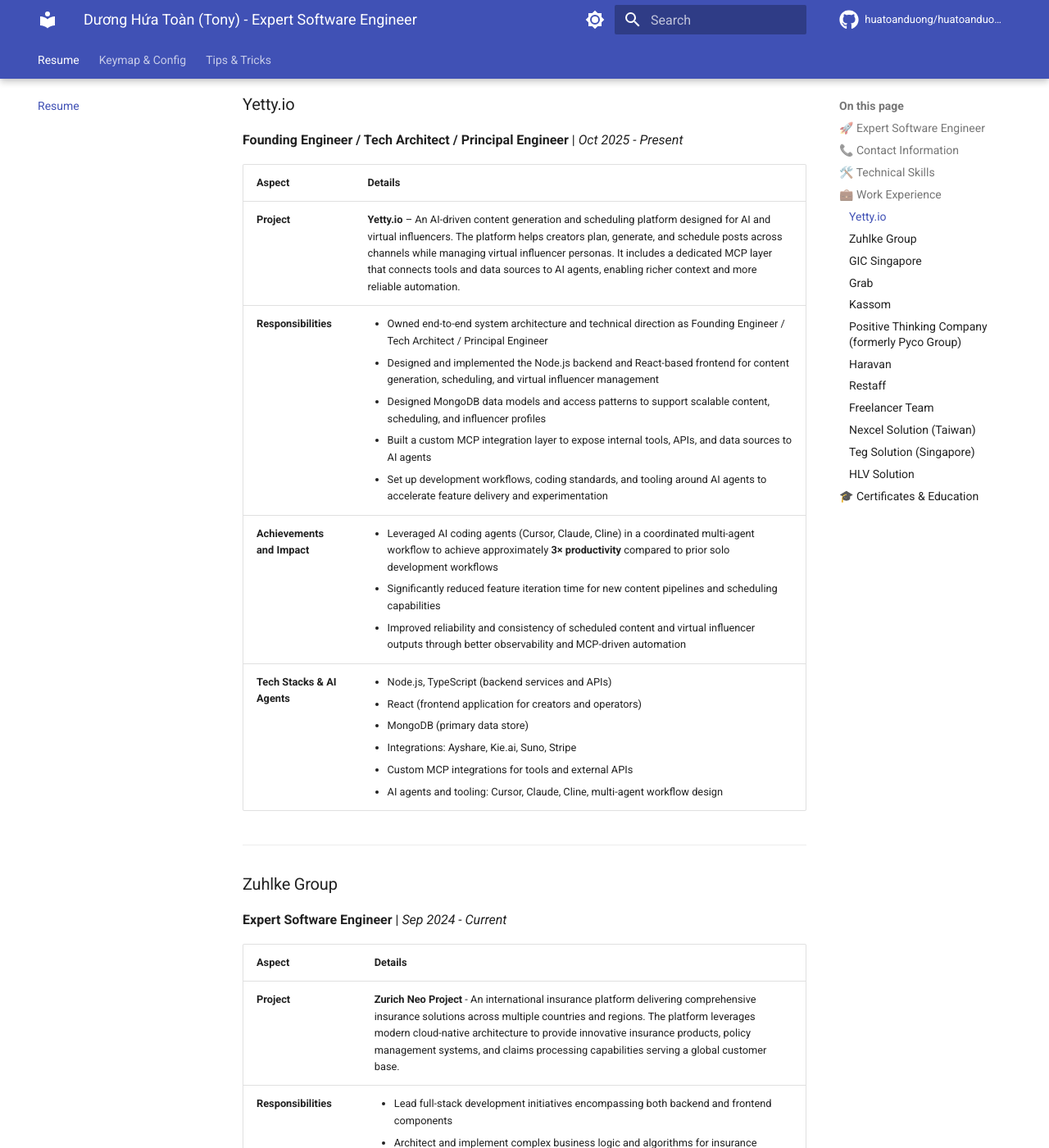
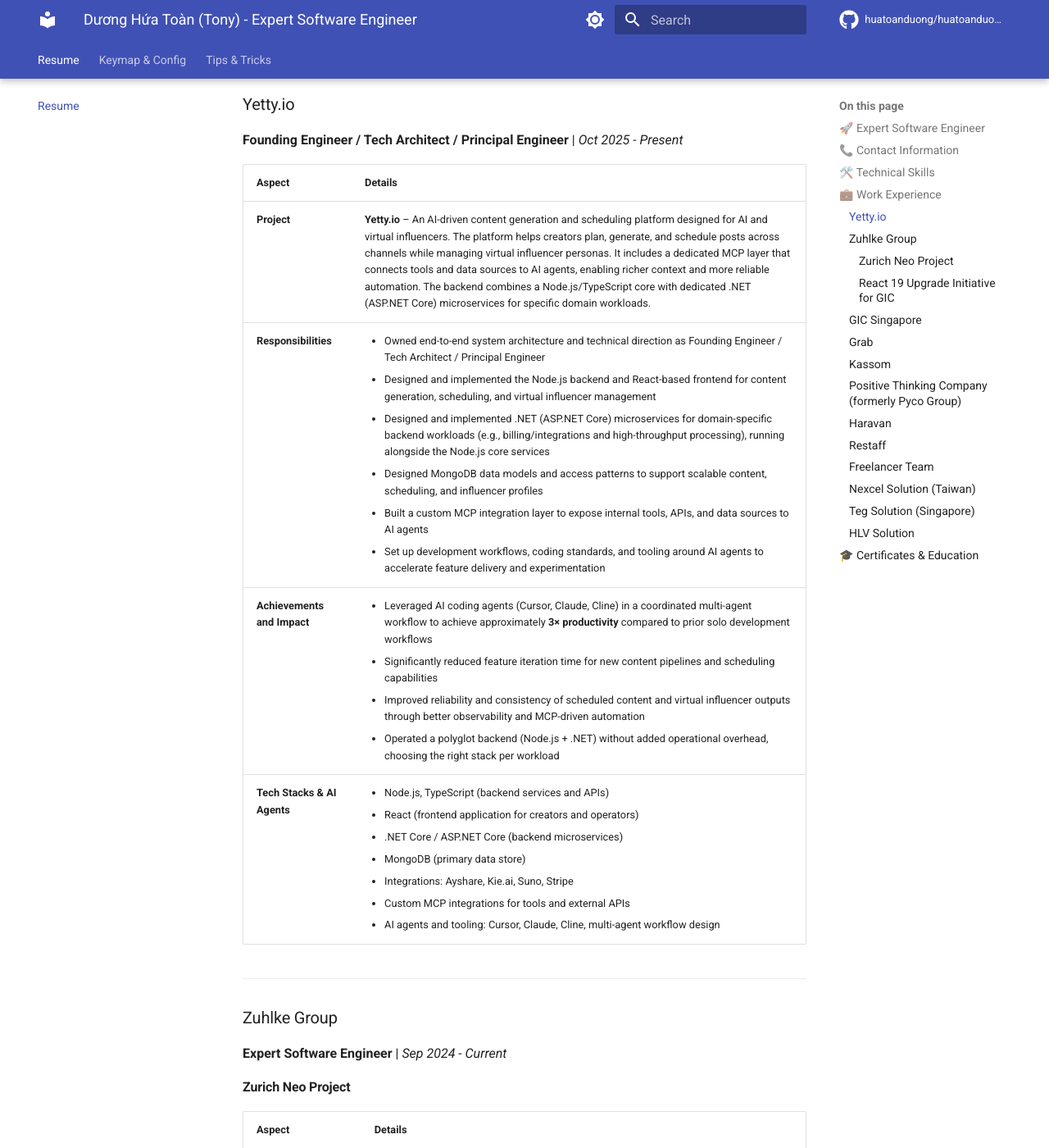
Before and after one commit to huatoanduong/huatoanduong.github.io, an MkDocs documentation site: the page built from docs/index.md, in a window 1280 px wide and 1400 px high, scrolled down 2241 px. Shown: the whole window at 82% size. Built offline with MkDocs 1.6.1 and Material for MkDocs 9.7.7, drawn with Linux system fonts in a browser that asks for light colours; comment, search, counter and statistics services are not loaded; some of the changed text lies outside the part shown.

Commit message:
Enhance project descriptions and responsibilities for Yetty.io and React 19 Upgrade Initiative in index.md

```diff
--- a/docs/index.md
+++ b/docs/index.md
@@ -127,7 +127,7 @@
     <tr>
       <td><strong>Project</strong></td>
       <td>
-        <strong>Yetty.io</strong> – An AI-driven content generation and scheduling platform designed for AI and virtual influencers. The platform helps creators plan, generate, and schedule posts across channels while managing virtual influencer personas. It includes a dedicated MCP layer that connects tools and data sources to AI agents, enabling richer context and more reliable automation.
+        <strong>Yetty.io</strong> – An AI-driven content generation and scheduling platform designed for AI and virtual influencers. The platform helps creators plan, generate, and schedule posts across channels while managing virtual influencer personas. It includes a dedicated MCP layer that connects tools and data sources to AI agents, enabling richer context and more reliable automation. The backend combines a Node.js/TypeScript core with dedicated .NET (ASP.NET Core) microservices for specific domain workloads.
       </td>
     </tr>
     <tr>
@@ -136,6 +136,7 @@
         <ul>
           <li>Owned end-to-end system architecture and technical direction as Founding Engineer / Tech Architect / Principal Engineer</li>
           <li>Designed and implemented the Node.js backend and React-based frontend for content generation, scheduling, and virtual influencer management</li>
+          <li>Designed and implemented .NET (ASP.NET Core) microservices for domain-specific backend workloads (e.g., billing/integrations and high-throughput processing), running alongside the Node.js core services</li>
           <li>Designed MongoDB data models and access patterns to support scalable content, scheduling, and influencer profiles</li>
           <li>Built a custom MCP integration layer to expose internal tools, APIs, and data sources to AI agents</li>
           <li>Set up development workflows, coding standards, and tooling around AI agents to accelerate feature delivery and experimentation</li>
@@ -149,6 +150,7 @@
           <li>Leveraged AI coding agents (Cursor, Claude, Cline) in a coordinated multi-agent workflow to achieve approximately <strong>3× productivity</strong> compared to prior solo development workflows</li>
           <li>Significantly reduced feature iteration time for new content pipelines and scheduling capabilities</li>
           <li>Improved reliability and consistency of scheduled content and virtual influencer outputs through better observability and MCP-driven automation</li>
+          <li>Operated a polyglot backend (Node.js + .NET) without added operational overhead, choosing the right stack per workload</li>
         </ul>
       </td>
     </tr>
@@ -158,6 +160,7 @@
         <ul>
           <li>Node.js, TypeScript (backend services and APIs)</li>
           <li>React (frontend application for creators and operators)</li>
+          <li>.NET Core / ASP.NET Core (backend microservices)</li>
           <li>MongoDB (primary data store)</li>
           <li>Integrations: Ayshare, Kie.ai, Suno, Stripe</li>
           <li>Custom MCP integrations for tools and external APIs</li>
@@ -173,6 +176,8 @@
 ### Zuhlke Group
 
 **Expert Software Engineer** | _Sep 2024 - Current_
+
+#### Zurich Neo Project
 
 <table>
   <thead>
@@ -236,6 +241,60 @@
   </tbody>
 </table>
 
+#### React 19 Upgrade Initiative for GIC
+
+<table>
+  <thead>
+    <tr>
+      <th><strong>Aspect</strong></th>
+      <th><strong>Details</strong></th>
+    </tr>
+  </thead>
+  <tbody>
+    <tr>
+      <td><strong>Project</strong></td>
+      <td>
+        <strong>React 19 Upgrade Initiative for GIC</strong> - Led the modernization of 16 GIC frontend
+        projects, upgrading them from legacy React versions to the latest React 19, including adoption
+        of the React Compiler for automatic memoization and performance optimization.
+      </td>
+    </tr>
+    <tr>
+      <td><strong>Responsibilities</strong></td>
+      <td>
+        <ul>
+          <li>Assess and plan upgrade paths for 16 React projects from outdated versions to React 19</li>
+          <li>Adopt the React Compiler across upgraded projects to eliminate manual memoization</li>
+          <li>Introduce and apply new React 19 features (e.g. Actions, <code>use</code> hook, improved Suspense/transitions) where applicable</li>
+          <li>Maintain and extend Cypress and Playwright test suites to validate upgrades without regressions</li>
+          <li>Coordinate rollout across multiple project teams to minimize disruption</li>
+        </ul>
+      </td>
+    </tr>
+    <tr>
+      <td><strong>Achievements and Skills Gained</strong></td>
+      <td>
+        <ul>
+          <li>Successfully upgraded 16 projects to React 19 with React Compiler adoption</li>
+          <li>Deepened expertise in React Compiler internals and React 19 feature set</li>
+          <li>Strengthened end-to-end and component testing practices using Cypress and Playwright at scale across a multi-project upgrade</li>
+        </ul>
+      </td>
+    </tr>
+    <tr>
+      <td><strong>Technologies</strong></td>
+      <td>
+        <ul>
+          <li>ReactJS (v19)</li>
+          <li>React Compiler</li>
+          <li>Cypress</li>
+          <li>Playwright</li>
+        </ul>
+      </td>
+    </tr>
+  </tbody>
+</table>
+
 ---
 
 ### GIC Singapore
@@ -271,6 +330,7 @@
           <li>Prepared migration strategies for integration with new system components</li>
           <li>Proposed comprehensive upgrade strategies for legacy system features</li>
           <li>Served as the primary engineer responsible for all team-developed features</li>
+          <li>Built and maintained ReactJS-based front-end components for internal dashboards and validation tooling</li>
         </ul>
       </td>
     </tr>
@@ -295,6 +355,7 @@
         <ul>
           <li>.NET Framework</li>
           <li>.NET Core</li>
+          <li>ReactJS (v18) with Hooks and Redux Toolkit for state management</li>
           <li>PostgreSQL</li>
           <li>SQL Server</li>
           <li>Kibana with Elasticsearch for logging</li>
```
Also changed, not shown: other parts of docs/index.md (+1 -1 lines).
